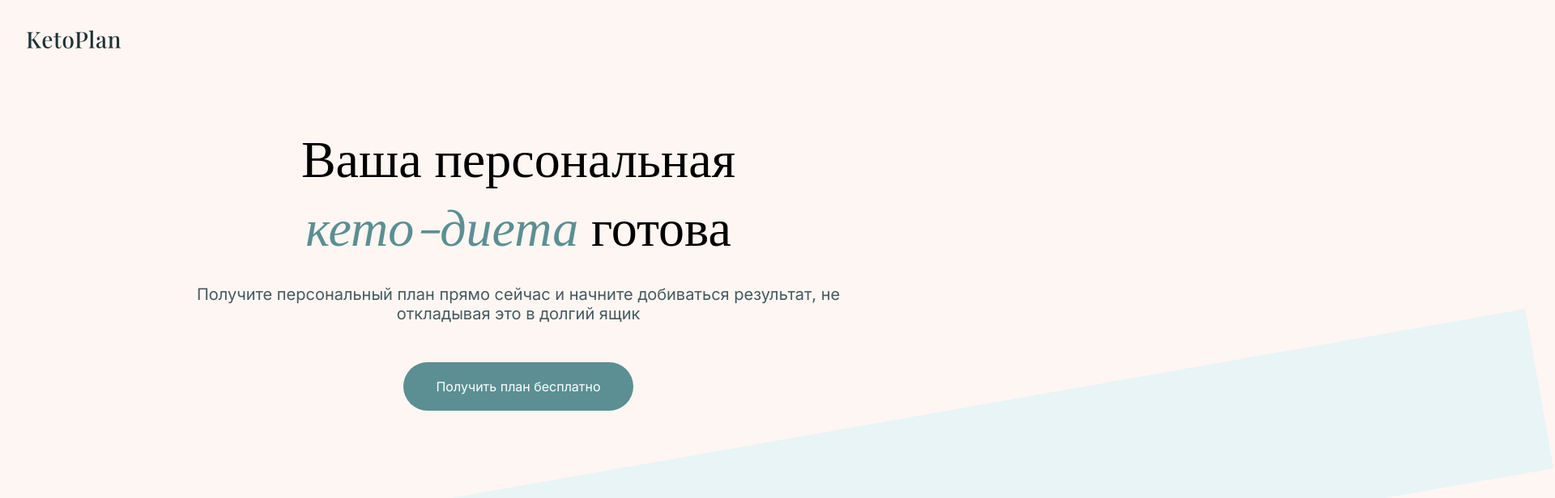
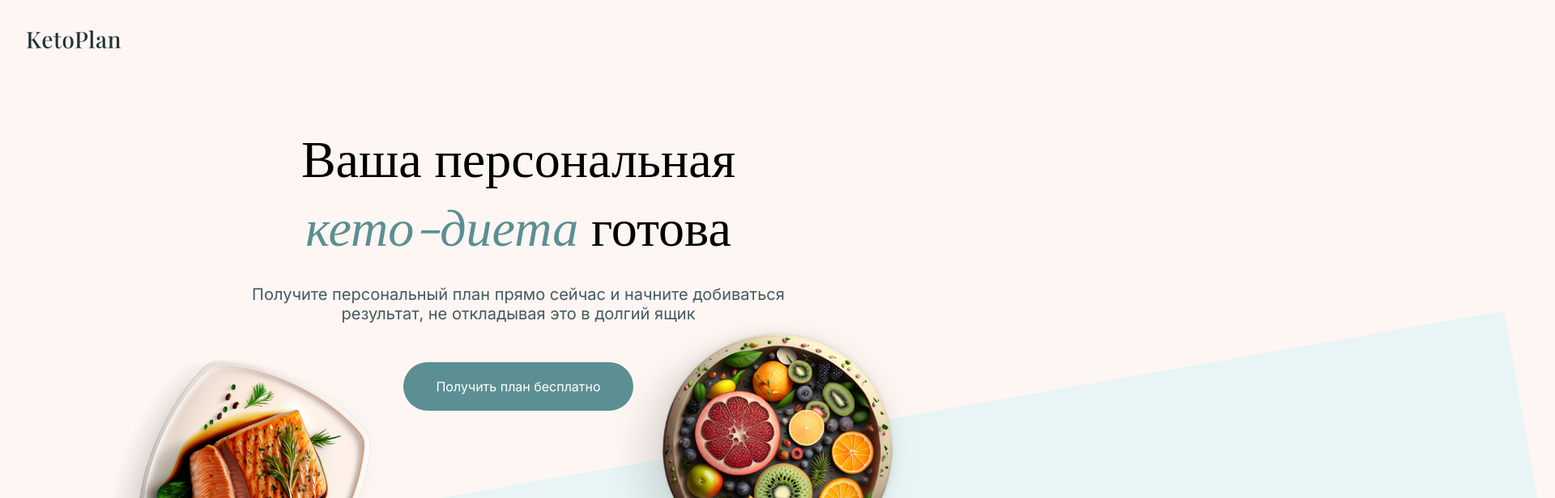
Before and after one commit to VityaSchel/ketoplan-diet, a Next.js app: page /plan in a window 1280 px wide. Both pictures are taken after a click on the button "Skip". Shown: the top 616 px of the page at 81% size, 1920 px wide, since content can reach past the window. Built offline with nearby package versions, Linux system fonts and the light colour scheme; a web font is replaced by a local one.

Commit message:
Dishes resize

```diff
--- a/src/ui/fragments/Plan/Result/Fold/index.tsx
+++ b/src/ui/fragments/Plan/Result/Fold/index.tsx
@@ -1,5 +1,8 @@
 import styles from './styles.module.scss'
 import Button from '@/ui/components/Button'
+import Image from 'next/image'
+import FishImage from '../assets/fish.png'
+import FruitImage from '../assets/fruit.png'
 
 export default function PlanResultFold() {
   return (
@@ -25,6 +28,12 @@ function Decorations() {
     <span className={styles.decorationsContainer}>
       <span className={styles.decorations}>
         <span className={styles.background} />
+        <span className={styles.fish}>
+          <Image src={FishImage} alt='' fill />
+        </span>
+        <span className={styles.fruit}>
+          <Image src={FruitImage} alt='' fill />
+        </span>
       </span>
     </span>
   )
--- a/src/ui/fragments/Plan/Result/Fold/styles.module.scss
+++ b/src/ui/fragments/Plan/Result/Fold/styles.module.scss
@@ -5,7 +5,7 @@
 
   .info {
     position: absolute;
-    width: 800px;
+    width: 700px;
     display: flex;
     flex-direction: column;
     justify-content: center;
@@ -14,6 +14,7 @@
     gap: 32px;
     left: 50%;
     transform: translate(-50%);
+    z-index: 1;
 
     h1 {
       font-family: 'Playfair Display';
@@ -46,8 +47,9 @@
     // tan(10deg) = x/50vw
     // x = 50vw*tan(10deg)
     $katetMmargin: math.tan(10deg);
+    $katetHeight: calc(#{$katetMmargin} * 50vw);
     $infoBlockHeight: 340px;
-    margin-top: calc(#{$infoBlockHeight} + calc(#{$katetMmargin} * 50vw));
+    margin-top: calc(#{$infoBlockHeight} + #{$katetHeight});
 
     .decorations {
       display: flex;
@@ -59,12 +61,43 @@
       .background {
         display: block;
         width: 200%;
-        height: 200px;
+        height: 500px;
         background: #E8F4F5;
         position: absolute;
         transform: rotate(-10deg);
         z-index: -1;
       }
+
+      .fish,
+      .fruit {
+        display: block;
+        position: absolute;
+        height: auto;
+        // 1920 / 1080 = 170
+        // 1000 / 660 = 120
+        // $negativeMargin: calc(0.011px / calc(100vw / 100vh));
+        // margin-top: calc(calc(0px - #{$negativeMargin}) - #{$katetHeight});
+        pointer-events: none;
+        // margin-top: calc(-170px - #{$katetHeight});
+
+        // @media screen and (max-width: 1024px) {
+        //   margin-top: calc(-120px - #{$katetHeight});
+        // }
+
+        margin-top: calc(calc(0px - 10vw) - #{$katetHeight});
+      }
+
+      .fish {
+        aspect-ratio: 1 / 1;
+        width: 35vw;
+        left: 7vw;
+      }
+
+      .fruit {
+        aspect-ratio: 608 / 589;
+        width: 31vw;
+        right: 10vw;
+      }
     }
   }
 }
```
